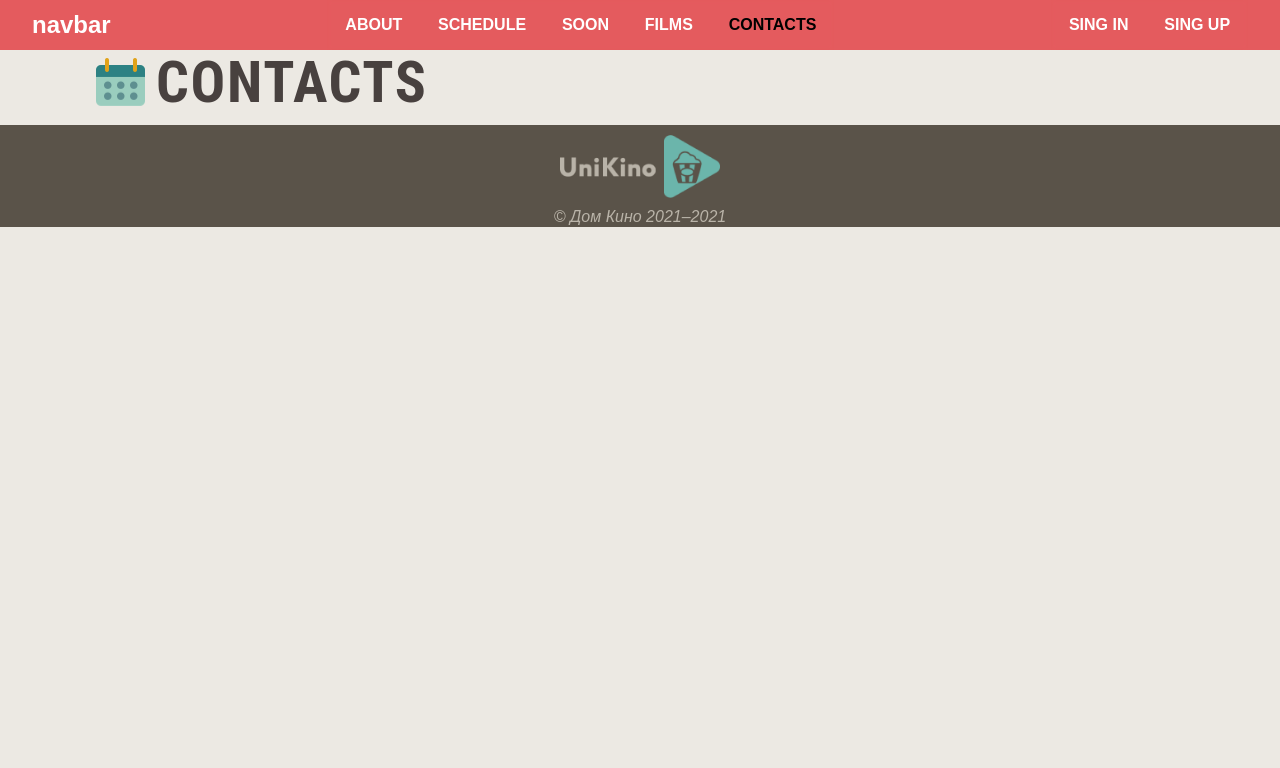
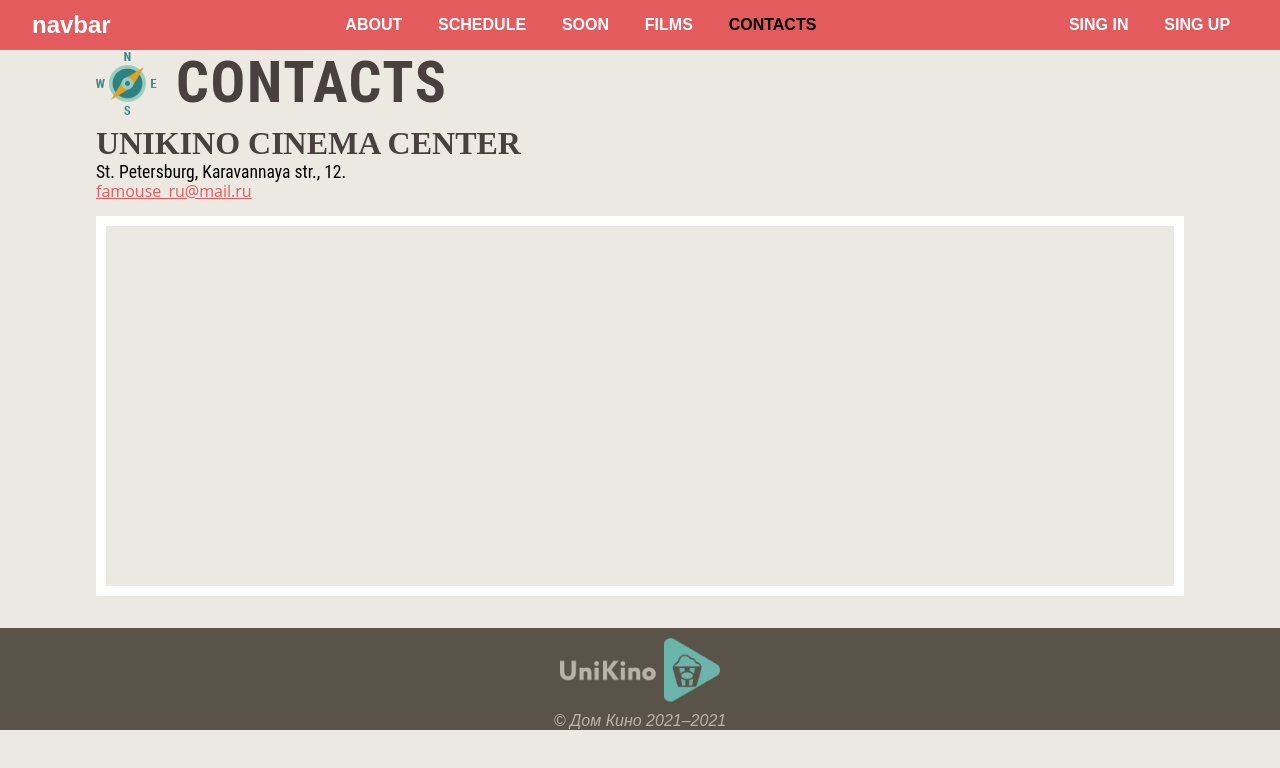
Before and after one commit to qFamouse/Cinema-Frontend, a plain HTML site: page src/contacts.html in a window 1280 px wide. Drawn offline with Linux system fonts and the light colour scheme.

Commit message:
Complete contacts page

```diff
--- a/src/contacts.html
+++ b/src/contacts.html
@@ -32,7 +32,15 @@
 <main class="content">
     <div class="content__body">
         <div class="content__header">
-            <h1 class="content__title content__title--schedule">CONTACTS</h1>
+            <h1 class="content__title content__title--contacts">CONTACTS</h1>
+        </div>
+        <div class="contacts">
+            <h1 class="contacts__title">UNIKINO CINEMA CENTER</h1>
+            <div class="contacts__address">St. Petersburg, Karavannaya str., 12.</div>
+            <div class="contacts__email">famouse_ru@mail.ru</div>
+            <div class="map">
+                <script type="text/javascript" charset="utf-8" async src="https://api-maps.yandex.ru/services/constructor/1.0/js/?um=constructor%3A6d821e864cbfe6205f1a7c21fc74ef89849d46aa803890e59cda1d3c4278e613&amp;width=100%25&amp;height=360&amp;lang=ru_RU&amp;scroll=true"></script>
+            </div>
         </div>
     </div>
 </main>
--- /dev/null
+++ b/src/scss/core/components/content/_contacts.scss
@@ -0,0 +1,53 @@
+@import "../../tools";
+@import "../../variables";
+@import "../../tools";
+
+$title-font-size: 2.1em;
+$cell-size: 23px 13px;
+$button-text: "Buy for";
+
+
+.content__title--contacts {
+  padding:0 0 0 80px;
+  margin-bottom: 0.15em;
+  background: url(../img/small_sprite.png) no-repeat 0px -67px;
+}
+
+.contacts {
+  display: flex;
+  flex-direction: column;
+  // .contacts__title
+  &__title {
+    color: $palette-contacts-title;
+  }
+
+  // .contacts__address
+  &__address {
+    font-family: $font-family-secondary;
+    font-size: 1.1em;
+  }
+
+  // .contacts__email
+  &__email {
+    text-decoration: underline;
+    cursor: pointer;
+    font-family: $font-family-primary;
+    font-size: 1em;
+    font-width: 400;
+    text-transform: none;
+    color: $palette-secondary;
+    margin-bottom: 1em;
+
+    &:hover {
+      color: $palette-primary;
+      text-decoration:none;
+      background-position:right -17px;
+    }
+  }
+}
+
+.map {
+  height: 380px;
+  border: 10px solid white;
+  margin-bottom: 2em;
+}
--- a/src/scss/core/components/content/_index.scss
+++ b/src/scss/core/components/content/_index.scss
@@ -3,6 +3,7 @@
 @import "schedule";
 @import "about";
 @import "soon";
+@import "contacts";
 
 $title-font-size: 3.6em;
 
--- a/src/scss/core/variables/_colors.scss
+++ b/src/scss/core/variables/_colors.scss
@@ -50,3 +50,6 @@ $palette-footer-text: $x-color-nomad;
 
 // SOON
 $palette-soon-age-limit: $x-color-gray-nickel;
+
+// CONTACTS
+$palette-contacts-title: $x-color-masala;
```
Also changed, not shown: src/css/style.css, 1 other file.
